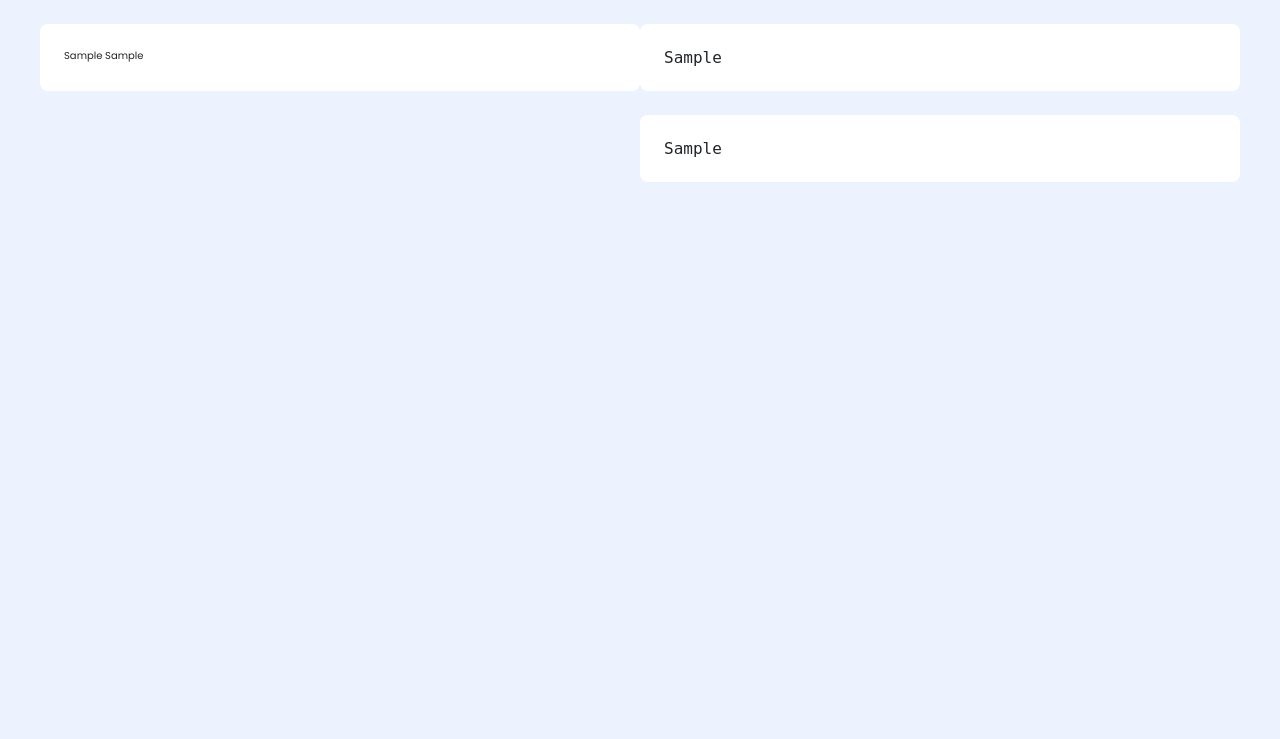
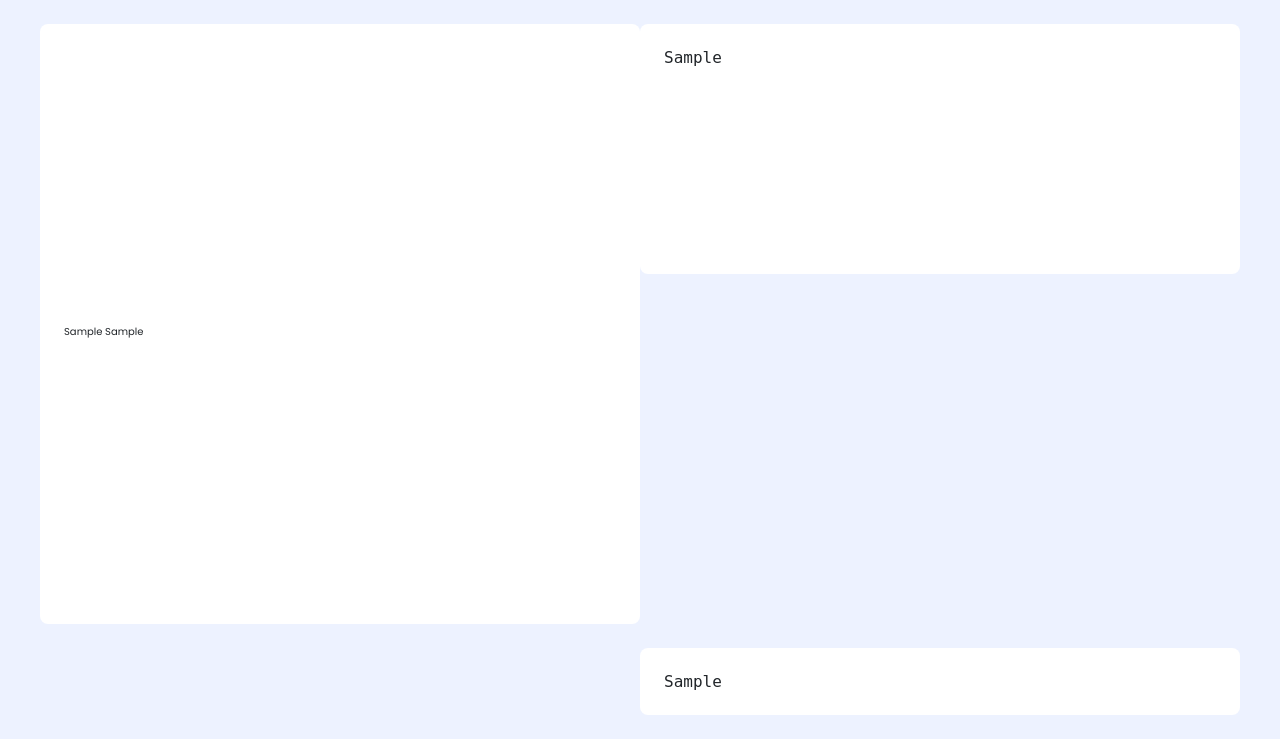
Before and after one commit to martinvali/Vanilla-loaders-backend, a Node server app: page /loaders/600000000000000000000001 in a window 1280 px wide. Shown: the part 81-820 px from the top of the page. Before the commit the page ends 263 px from the top, so only its background shows below. Run offline with Node 20, Linux system fonts and the light colour scheme; tables that the repository leaves empty hold one stand-in row (values such as "Sample post"); some libraries are stand-ins or nearby versions.

Commit message:
change grid to 2 columns at 62.5em instead of 50em

```diff
--- a/static/css/index.css
+++ b/static/css/index.css
@@ -76,6 +76,10 @@ a {
 }
 .white-background.preview {
   overflow-y: hidden;
+  width: 100%;
+  padding-top: 50%;
+  padding-bottom: 50%;
+  height: 0;
 }
 .pre-element {
   width: 100%;
@@ -111,7 +115,7 @@ a {
     font-size: 2.765rem;
   }
 }
-@media only screen and (min-width: 50em) {
+@media only screen and (min-width: 62.5em) {
   .grid-container {
     grid-template-columns: 1fr 1fr;
   }
```
